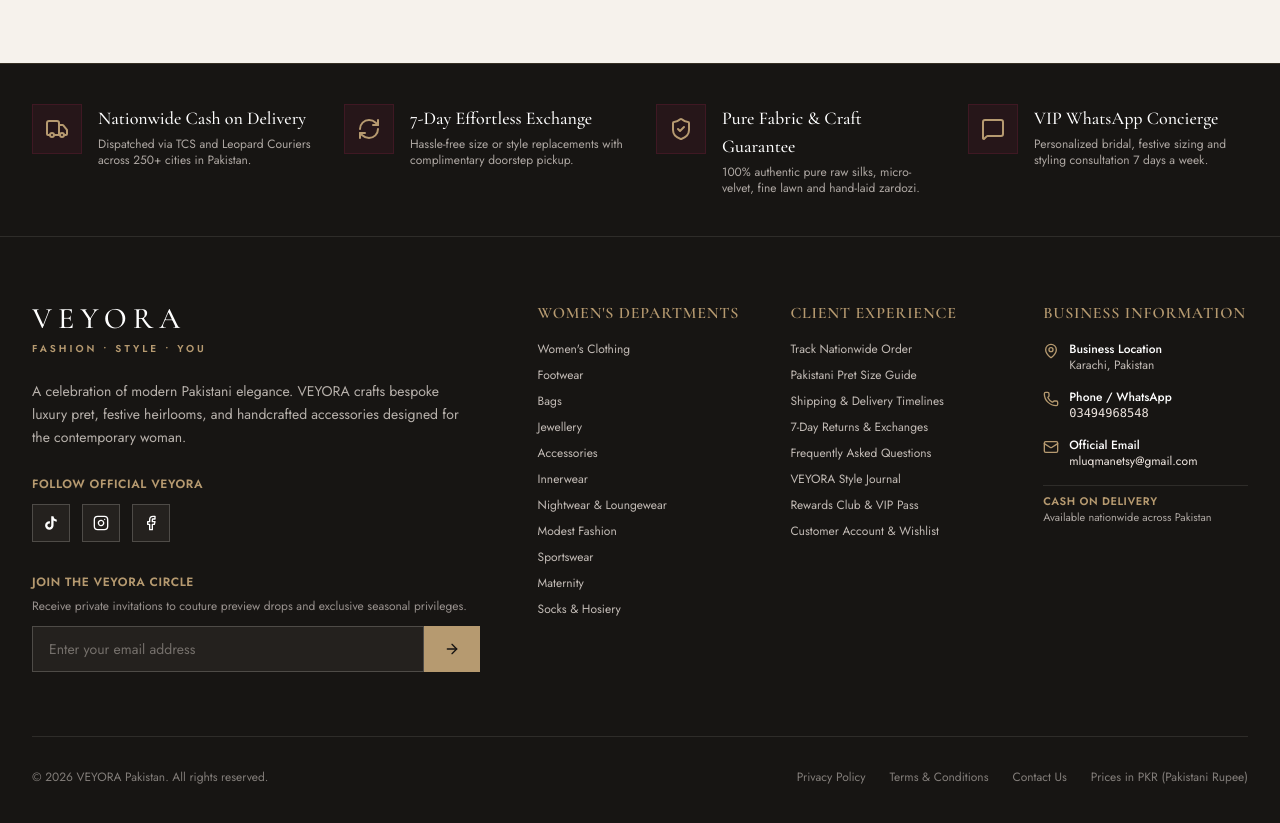
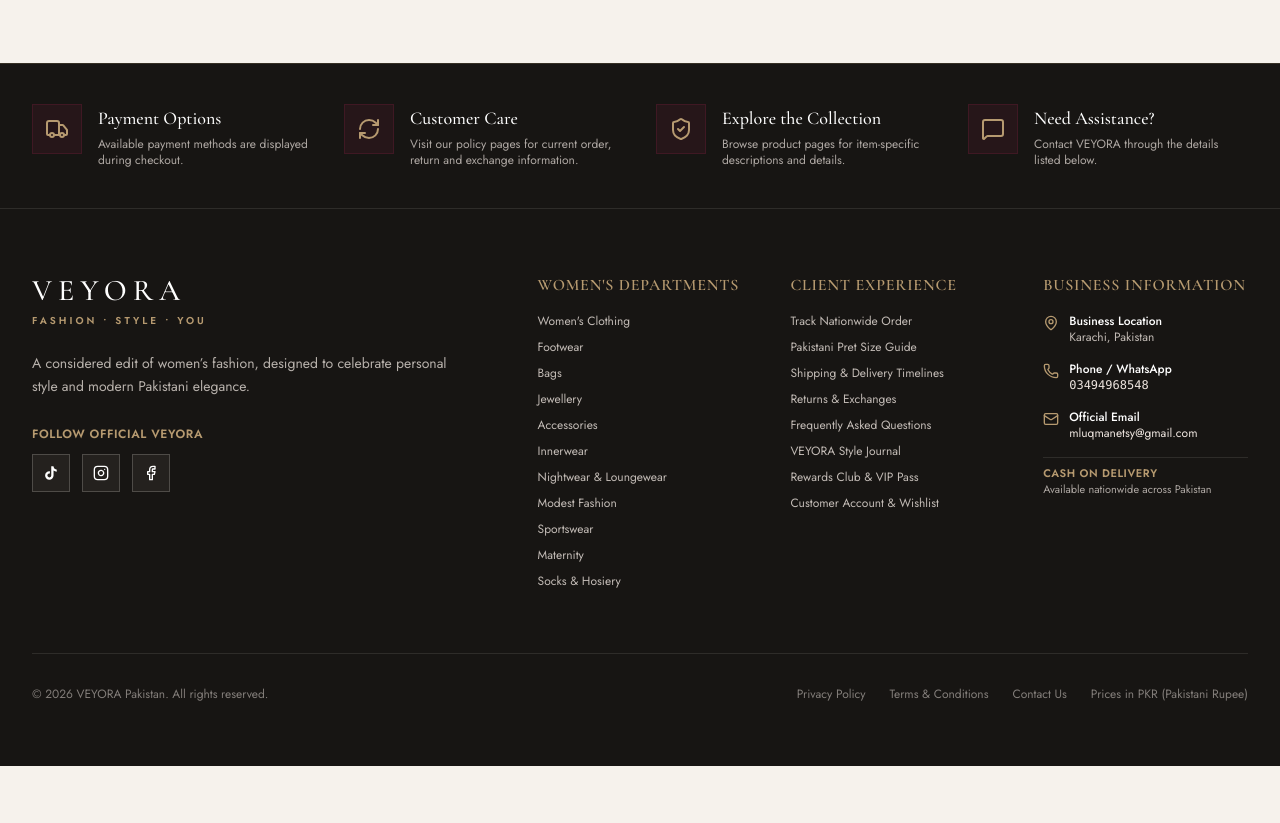
Before and after one commit to mluqmanetsy-gif/M-Luqman-, a React (Vite) app: page / in a window 1280 px wide. Shown: the part 3774-4597 px from the top of the page. After the commit the page ends 4540 px from the top, so only its background shows below. Built offline with nearby package versions, Linux system fonts and the light colour scheme; no server answers.

Commit message:
Polish VEYORA footer and remove inactive newsletter and unsupported service claims

```diff
--- a/src/components/Footer.tsx
+++ b/src/components/Footer.tsx
@@ -1,22 +1,11 @@
-import React, { useState } from 'react';
+import React from 'react';
 import { useShop } from '../context/ShopContext';
 import { DEPARTMENTS } from '../data/departments';
 import { BUSINESS_INFO } from '../data/products';
-import { Truck, ShieldCheck, RefreshCw, MessageSquare, ArrowRight, Instagram, Facebook, Phone, Mail, MapPin } from 'lucide-react';
+import { Truck, ShieldCheck, RefreshCw, MessageSquare, Instagram, Facebook, Phone, Mail, MapPin } from 'lucide-react';
 
 export const Footer: React.FC = () => {
-  const { navigateTo, showToast } = useShop();
-  const [email, setEmail] = useState('');
-
-  const handleSubscribe = (e: React.FormEvent) => {
-    e.preventDefault();
-    if (!email || !email.includes('@')) {
-      showToast('Please enter a valid email address.', 'error');
-      return;
-    }
-    showToast('Welcome to VEYORA VIP Club! Use code VEYORA10 for 10% off your first order.');
-    setEmail('');
-  };
+  const { navigateTo } = useShop();
 
   return (
     <footer className="bg-[#171513] text-[#F6F2EC] border-t border-[#B69A70]/20">
@@ -28,9 +17,9 @@ export const Footer: React.FC = () => {
               <Truck className="w-6 h-6 text-[#B69A70]" />
             </div>
             <div>
-              <h4 className="font-serif text-lg text-white font-medium">Nationwide Cash on Delivery</h4>
+              <h4 className="font-serif text-lg text-white font-medium">Payment Options</h4>
               <p className="text-xs text-[#EEE5DF]/70 mt-1">
-                Dispatched via TCS and Leopard Couriers across 250+ cities in Pakistan.
+                Available payment methods are displayed during checkout.
               </p>
             </div>
           </div>
@@ -40,9 +29,9 @@ export const Footer: React.FC = () => {
               <RefreshCw className="w-6 h-6 text-[#B69A70]" />
             </div>
             <div>
-              <h4 className="font-serif text-lg text-white font-medium">7-Day Effortless Exchange</h4>
+              <h4 className="font-serif text-lg text-white font-medium">Customer Care</h4>
               <p className="text-xs text-[#EEE5DF]/70 mt-1">
-                Hassle-free size or style replacements with complimentary doorstep pickup.
+                Visit our policy pages for current order, return and exchange information.
               </p>
             </div>
           </div>
@@ -52,9 +41,9 @@ export const Footer: React.FC = () => {
               <ShieldCheck className="w-6 h-6 text-[#B69A70]" />
             </div>
             <div>
-              <h4 className="font-serif text-lg text-white font-medium">Pure Fabric & Craft Guarantee</h4>
+              <h4 className="font-serif text-lg text-white font-medium">Explore the Collection</h4>
               <p className="text-xs text-[#EEE5DF]/70 mt-1">
-                100% authentic pure raw silks, micro-velvet, fine lawn and hand-laid zardozi.
+                Browse product pages for item-specific descriptions and details.
               </p>
             </div>
           </div>
@@ -64,9 +53,9 @@ export const Footer: React.FC = () => {
               <MessageSquare className="w-6 h-6 text-[#B69A70]" />
             </div>
             <div>
-              <h4 className="font-serif text-lg text-white font-medium">VIP WhatsApp Concierge</h4>
+              <h4 className="font-serif text-lg text-white font-medium">Need Assistance?</h4>
               <p className="text-xs text-[#EEE5DF]/70 mt-1">
-                Personalized bridal, festive sizing and styling consultation 7 days a week.
+                Contact VEYORA through the details listed below.
               </p>
             </div>
           </div>
@@ -88,7 +77,7 @@ export const Footer: React.FC = () => {
               </span>
             </div>
             <p className="text-sm text-[#EEE5DF]/75 leading-relaxed pr-6">
-              A celebration of modern Pakistani elegance. VEYORA crafts bespoke luxury pret, festive heirlooms, and handcrafted accessories designed for the contemporary woman.
+              A considered edit of women’s fashion, designed to celebrate personal style and modern Pakistani elegance.
             </p>
 
             {/* Official Social Media Links */}
@@ -137,30 +126,6 @@ export const Footer: React.FC = () => {
               </div>
             </div>
 
-            {/* Newsletter */}
-            <div className="pt-2">
-              <span className="text-xs uppercase tracking-wider text-[#B69A70] font-semibold block mb-2">
-                Join the VEYORA Circle
-              </span>
-              <p className="text-xs text-[#EEE5DF]/60 mb-3">
-                Receive private invitations to couture preview drops and exclusive seasonal privileges.
-              </p>
-              <form onSubmit={handleSubscribe} className="flex max-w-md">
-                <input
-                  type="email"
-                  value={email}
-                  onChange={(e) => setEmail(e.target.value)}
-                  placeholder="Enter your email address"
-                  className="bg-[#24211E] border border-[#F6F2EC]/20 text-sm px-4 py-3 text-white placeholder-[#EEE5DF]/40 focus:outline-none focus:border-[#B69A70] flex-1"
-                />
-                <button
-                  type="submit"
-                  className="bg-[#B69A70] hover:bg-[#A3855B] text-[#171513] font-semibold px-5 py-3 transition-colors flex items-center justify-center text-xs uppercase tracking-wider"
-                >
-                  <ArrowRight className="w-4 h-4" />
-                </button>
-              </form>
-            </div>
           </div>
 
           {/* Departments Column */}
@@ -217,7 +182,7 @@ export const Footer: React.FC = () => {
                   onClick={() => navigateTo('return-policy')}
                   className="hover:text-white hover:translate-x-1 transition-all"
                 >
-                  7-Day Returns & Exchanges
+                  Returns & Exchanges
                 </button>
               </li>
               <li>
```
